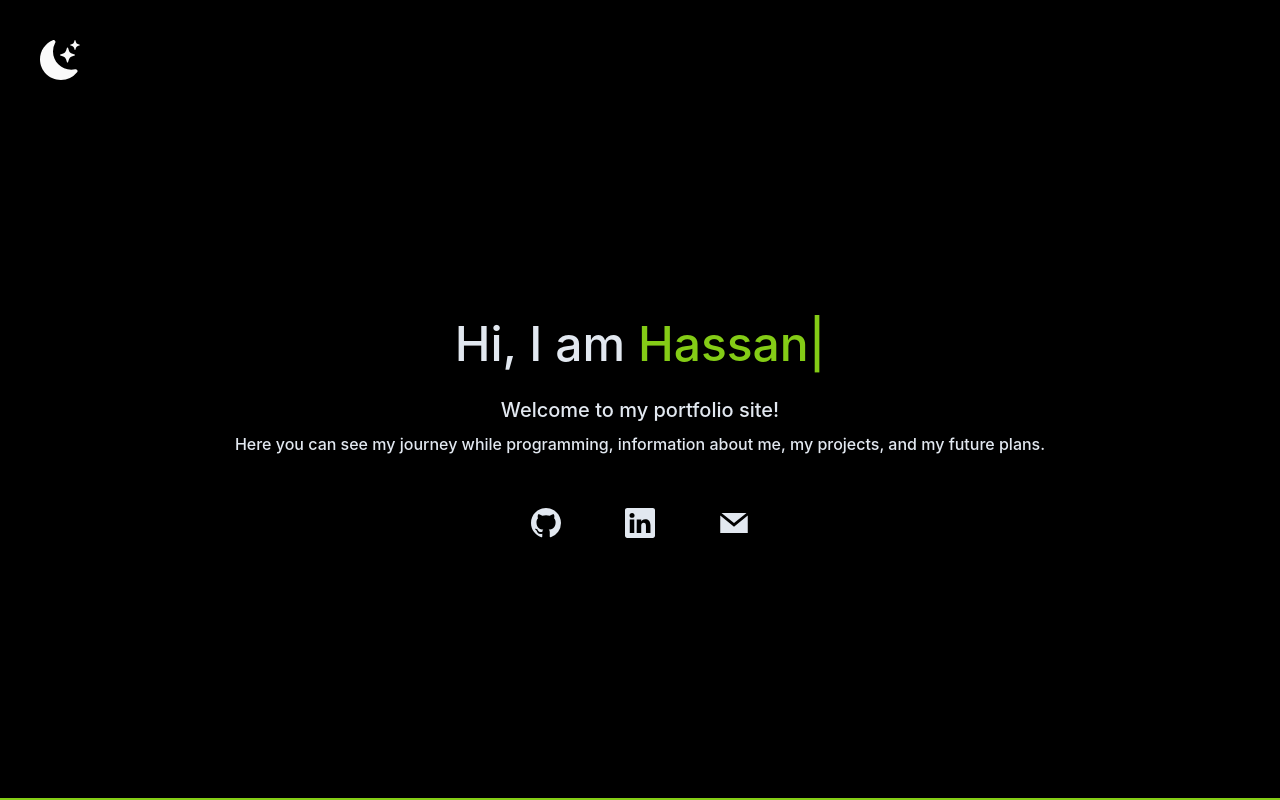
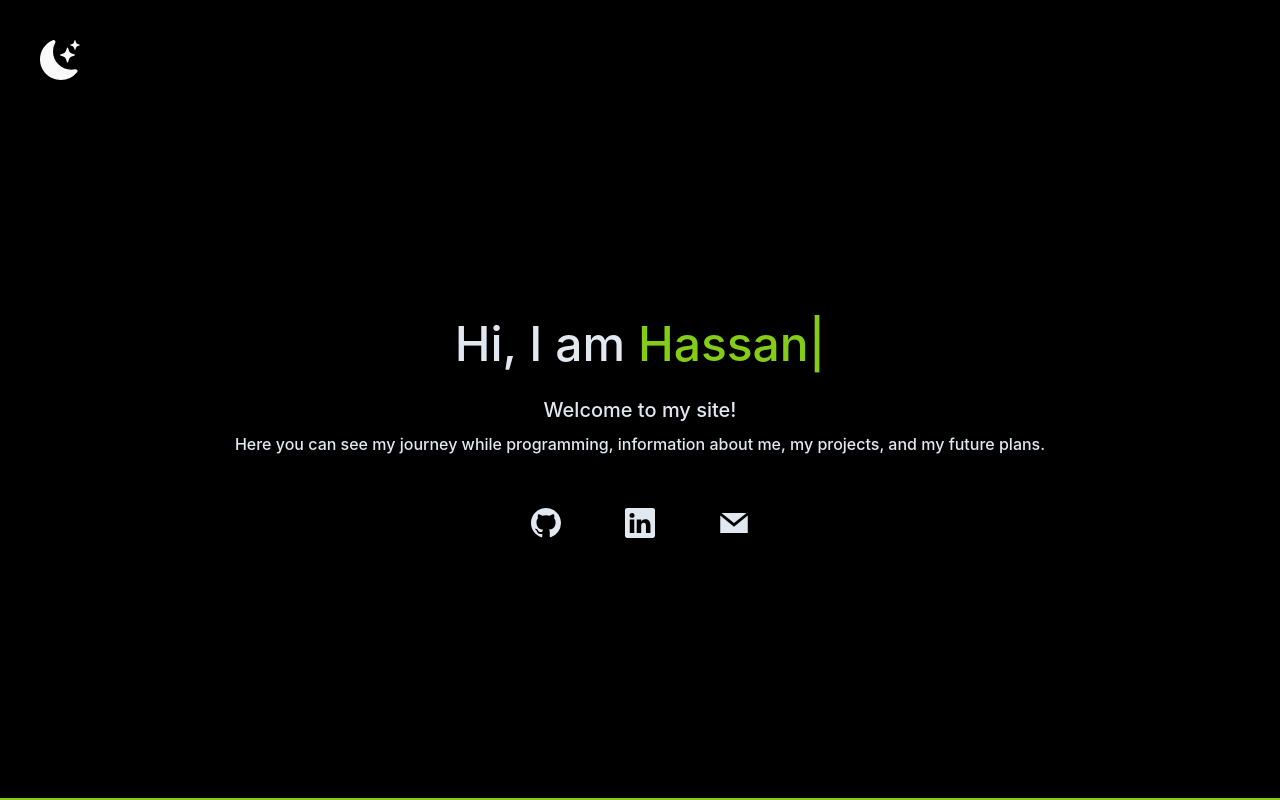
Before and after one commit to divizn/portfolio-site, a Next.js app: page / in a window 1280 px wide. Shown: the top 800 px of the page. Built offline with nearby package versions, Linux system fonts and the light colour scheme.

Commit message:
Update Landing

```diff
--- a/src/components/sections/landing-page.jsx
+++ b/src/components/sections/landing-page.jsx
@@ -62,7 +62,7 @@ const Landing = ({ getDark }) => {
             />
           </a>
         </div>
-        <div className="relative flex h-auto flex-col items-center justify-center py-[40%] px-[5%] text-center text-neutral-700 dark:text-slate-200 sm:py-[15%]">
+        <div className="relative flex h-auto flex-col items-center justify-center px-[5%] py-[40%] text-center text-neutral-700 dark:text-slate-200 sm:py-[15%]">
           <h2 className="py-2 text-3xl font-medium sm:text-5xl">
             <span className=" text-neutral-700 dark:text-slate-200">
               Hi, I am
@@ -82,7 +82,7 @@ const Landing = ({ getDark }) => {
             </span>
           </h2>
           <h3 className="-mb-3 py-5 text-lg font-medium sm:text-xl">
-            Welcome to my portfolio site!
+            Welcome to my site!
           </h3>
           <p className="mb-10 text-sm font-medium text-neutral-700 dark:text-slate-200  sm:text-base">
             Here you can see my journey while programming, information about me,
```
